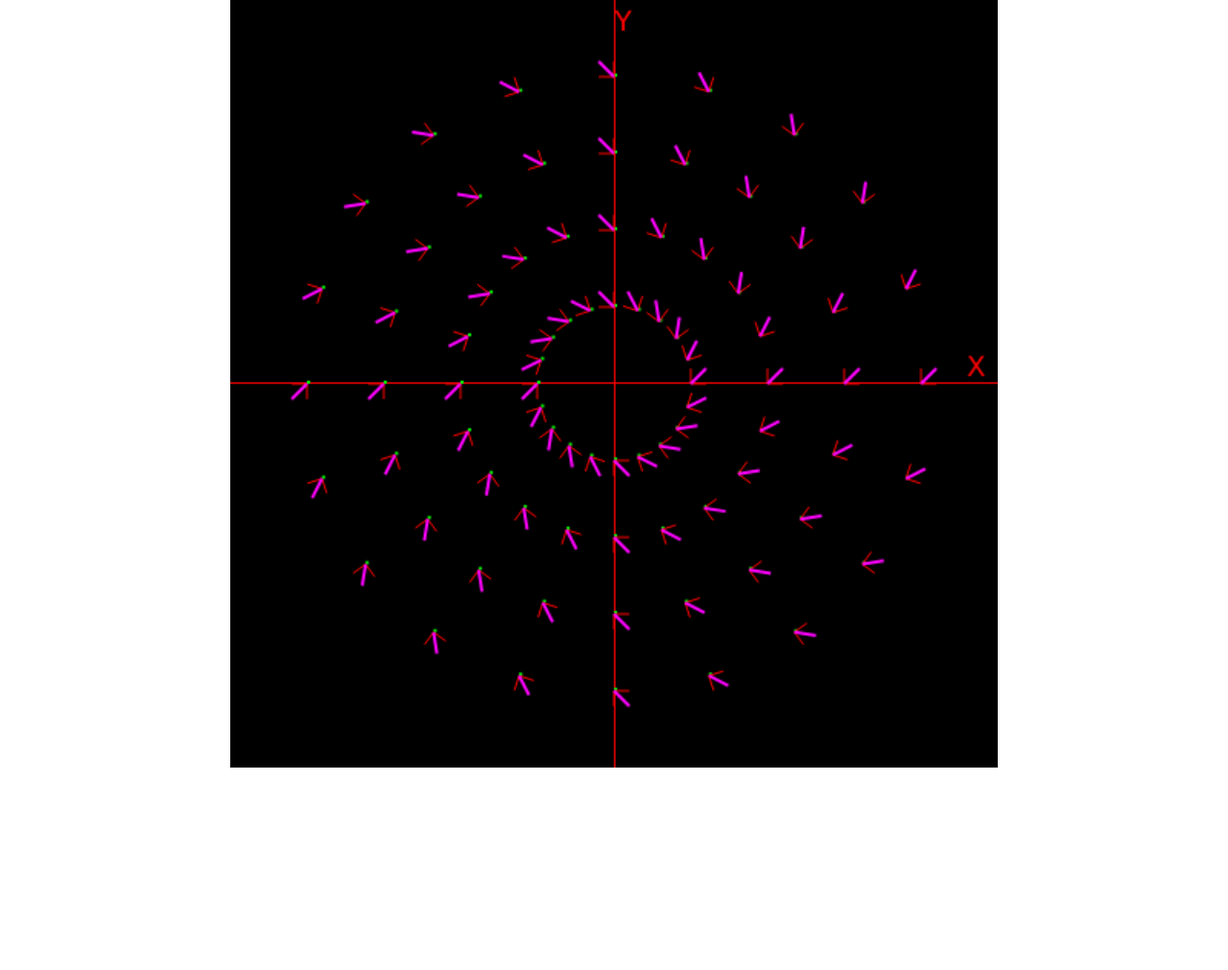
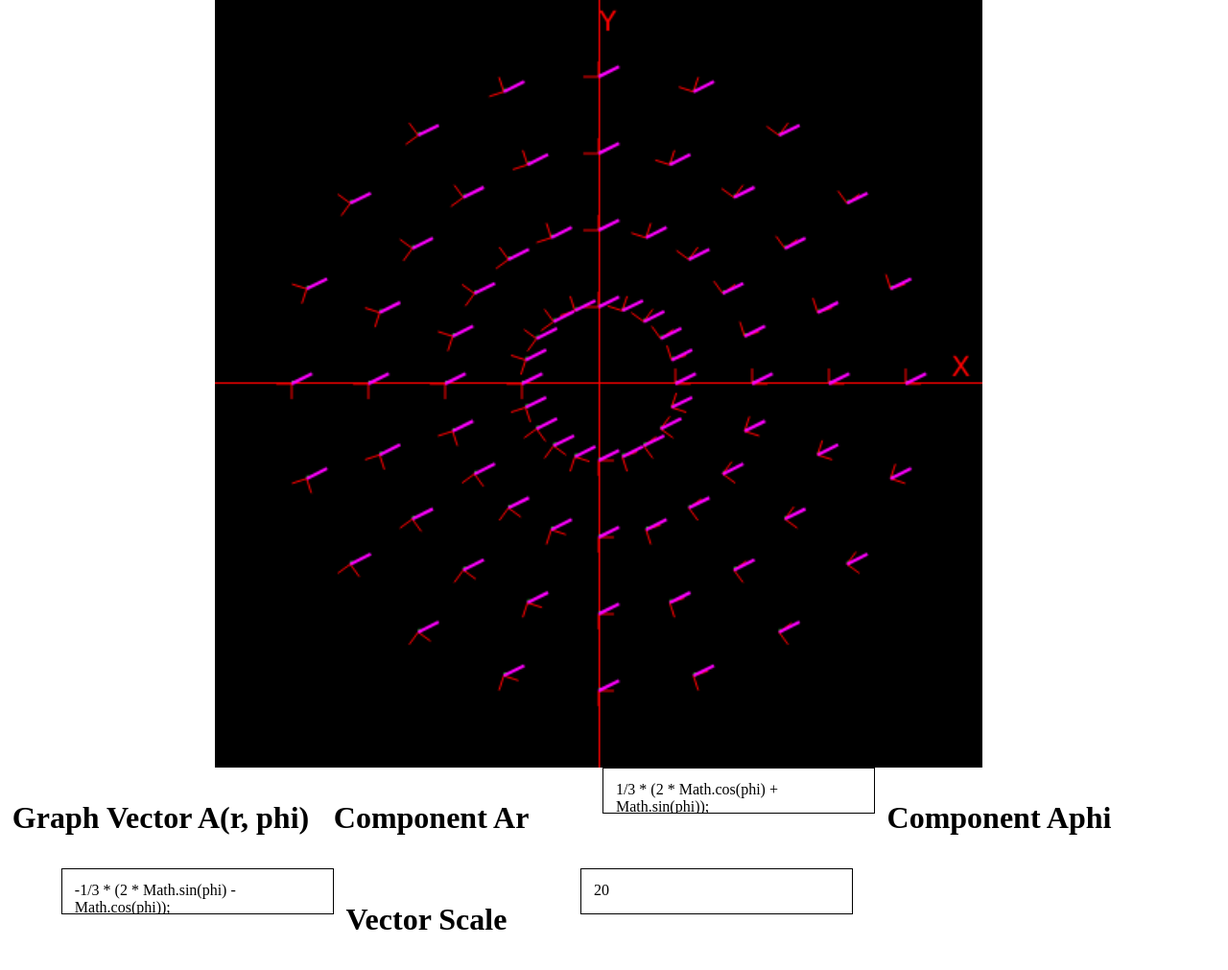
Before and after one commit to wawesomeNOGUI/polarVectorVisualization, a plain HTML site: page index.html in a window 1280 px wide. Shown: the whole page at 96% size. Before the commit the page ends 800 px from the top, so only its background shows below. Drawn offline with Linux system fonts and the light colour scheme.

Commit message:
added user input

```diff
--- a/index.html
+++ b/index.html
@@ -1,9 +1,72 @@
 <html>
-<body style="margin: 0; padding: 0; overflow: hidden; background-color: rgb(255, 255, 255);">
-    <center>
+<body style="margin: 0; padding: 0; background-color: rgb(255, 255, 255);">
+    <style>
+        .label {
+            padding: 1%;
+            float: left;
+            position: relative;
+        }
+        .numDisplayDiv {
+            padding: 1%;
+            margin-left: 5%;
+            height: 20;
+            width: 20%;
+            float: left;
+            border: 1px solid black;
+            position: relative;
+            overflow-x: scroll;
+        }
+
+        .graphCanvas {
+            float: right;
+            margin-right: 20%;
+            padding: 0;
+            background-color: rgb(0, 0, 0);
+            position: relative;
+        }
+    </style>
+
+    <canvas class="graphCanvas" id="myCanvas"></canvas>
+
+
+    <div class="label">
+        <h1>Graph Vector A(r, phi)</h1>
+    </div>
+
+    <!--
+        Vector components.
+        Default value is example of constant vector from example 1.19 in Engineering Electromagnetics 4th edition - Nathan Ida
+        // var Ar = 1/3 * (2 * Math.cos(phi) + Math.sin(phi));
+        // var Ap = -1/3 * (2 * Math.sin(phi) - Math.cos(phi));
+        //====================
+    -->
+
+    <div class="label">
+        <h1>Component Ar</h1>
+    </div>
+
+    <div class="numDisplayDiv" id="Ar" contentEditable="true" oninput="redraw();">
+        1/3 * (2 * Math.cos(phi) + Math.sin(phi));
+    </div>
+
+    <div class="label">
+        <h1>Component Aphi</h1>
+    </div>
+
+    <div class="numDisplayDiv" id="Ap" contentEditable="true" oninput="redraw();">
+        -1/3 * (2 * Math.sin(phi) - Math.cos(phi));
+    </div>
+
+    <div class="label">
+        <h1>Vector Scale</h1>
+    </div>
+
+    <div class="numDisplayDiv" id="Ascale" contentEditable="true" oninput="redraw();">
+        20
+    </div>
+
     <!-- TODO: Add user inputs to redraw in realtime <input id=""></input> -->
-        <canvas id="myCanvas" style="margin: 0; padding: 0; background-color: rgb(0, 0, 0);"></canvas>
-    </center>
+
 <script>
 
 //===================Settings=======================
@@ -32,6 +95,9 @@ ctx.translate(canvas.width/2, canvas.height/2);
 // ctx.rotate(Math.PI);
 ctx.scale(1,-1);
 
+function redraw() {
+    ctx.clearRect(-canvas.width/2, -canvas.height/2, canvas.width, canvas.height);
+
     // draw axis
     ctx.fillStyle = "#FF0000";
     ctx.fillRect(0, -canvas.height/2, 1, canvas.height);
@@ -44,8 +110,6 @@ ctx.fillText("Y", 0, -canvas.height/2 + 20);
     ctx.fillText("X", canvas.width/2 - 20, -5);
     ctx.scale(1,-1);
 
-// ctx.fillRect(15, 15, 5, 5);
-
     // draw vector field created by the polar vector (similar to cylindrical, but just ignoring z component)
     ctx.fillStyle = "#00FF00";
 
@@ -54,18 +118,12 @@ for (var i = 1; i < numOfRings; i++) {
 
         for (var j = 0; j < vectorsPerRotation; j++) {
             // set vector components for vecotor A, can be constant or depend on phi
-        var Ar = 10;
-        var Ap = 10;
+            var Ar = eval(document.getElementById("Ar").textContent);
+            var Ap = eval(document.getElementById("Ap").textContent);
 
-        //====================
-        // // example of constant vector from example 1.19 in Engineering Electromagnetics 4th edition - Nathan Ida
-        // var Ar = 1/3 * (2 * Math.cos(phi) + Math.sin(phi));
-        // var Ap = -1/3 * (2 * Math.sin(phi) - Math.cos(phi));
-
-        // // scale Ap and Ar to make visible
-        // Ar *= 20;
-        // Ap *= 20;
-        //====================
+            // scale Ap and Ar to make visible
+            Ar *= document.getElementById("Ascale").textContent;
+            Ap *= document.getElementById("Ascale").textContent;
 
 
             var r = ringSpacing * i;
@@ -114,16 +172,13 @@ for (var i = 1; i < numOfRings; i++) {
             phi += angStep;
         }
     }
+}
+redraw();
 
-
-
-// setInterval(render, 10);
-// gameLoop();
-
-window.addEventListener("resize", function(e) {
-    canvas.style.width = ""+ window.innerHeight +"px";
-    canvas.style.height = ""+ window.innerHeight +"px";
-});
+// window.addEventListener("resize", function(e) {
+//     canvas.style.width = ""+ window.innerHeight +"px";
+//     canvas.style.height = ""+ window.innerHeight +"px";
+// });
 
 // window.addEventListener("contextmenu", function(e) {
 //     e.preventDefault();   //stops right click bringing up a menu
```
Lines whose indentation alone changed are shown as unchanged.
